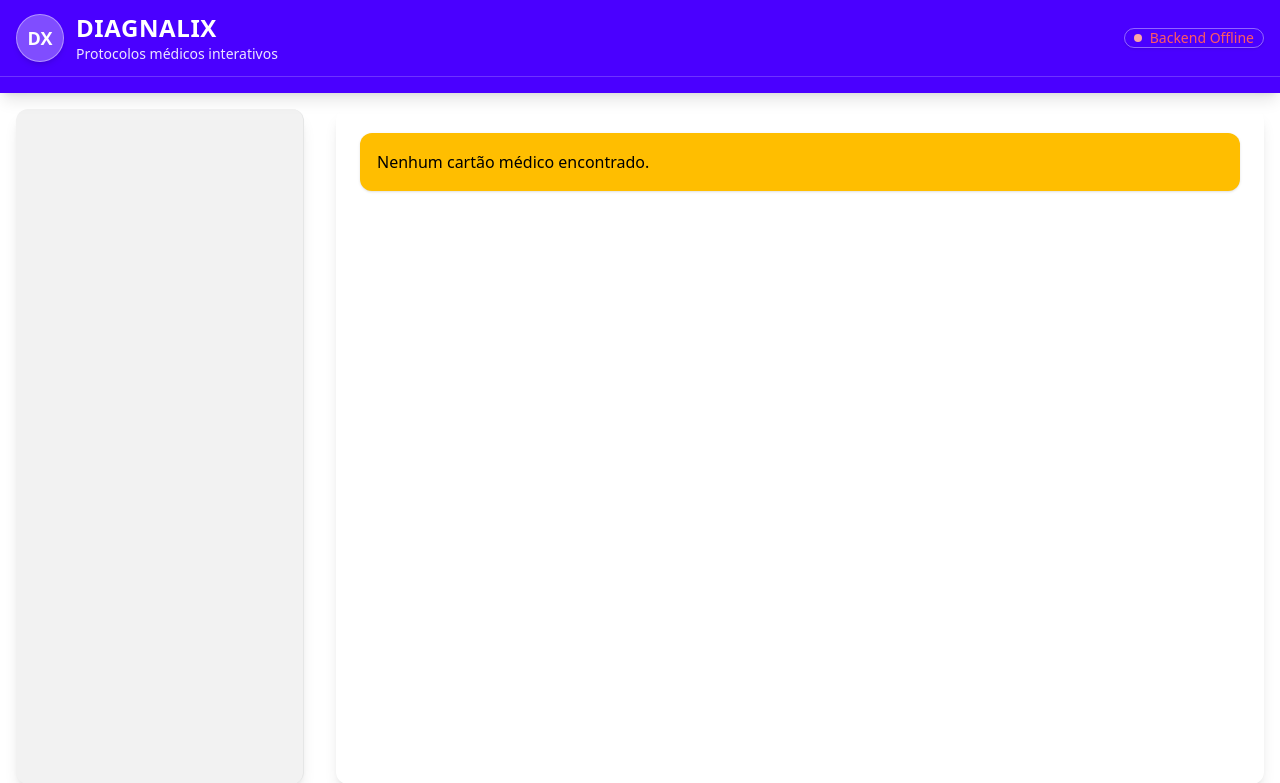
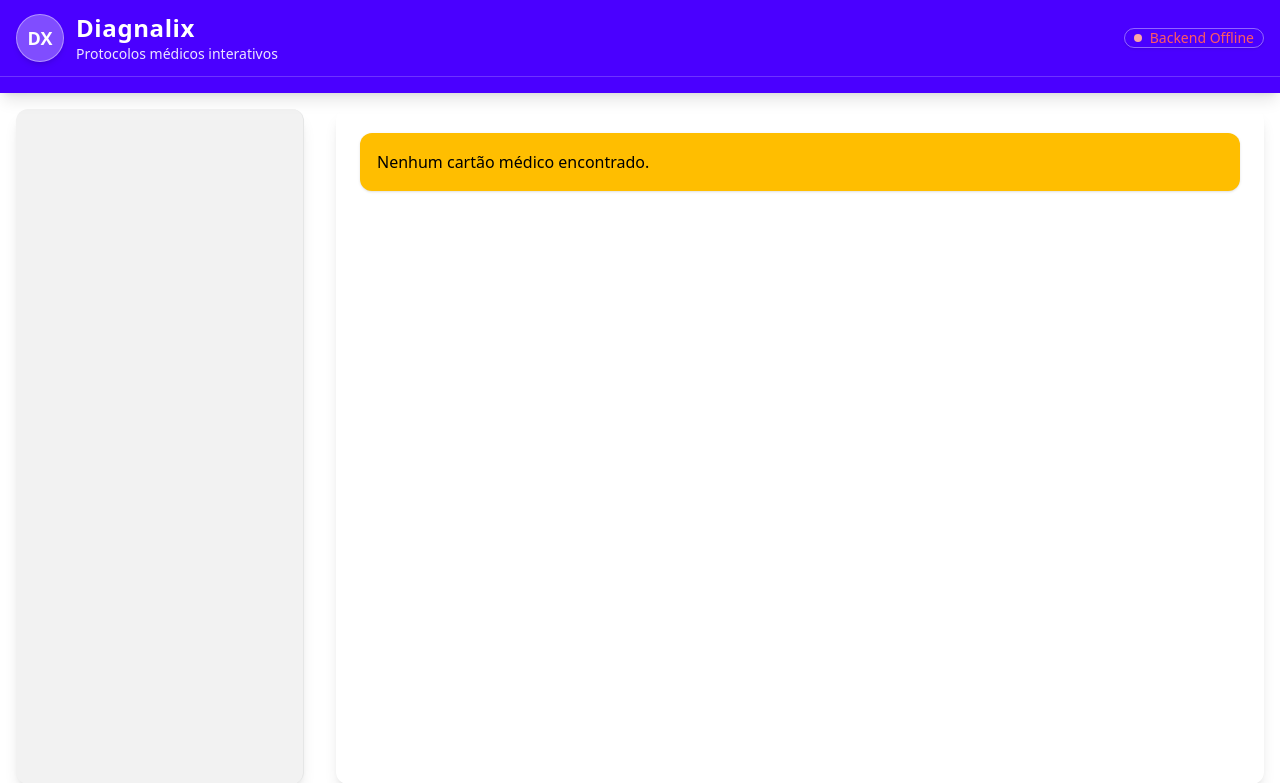
Before and after one commit to arleswasb/diagnalix, a Node server app: page / in a window 1280 px wide. Shown: the top 783 px of the page. Run offline with Node 20, Linux system fonts and the light colour scheme; data that the repository does not hold is empty; some libraries are stand-ins or nearby versions.

Commit message:
atualização do cartao1

```diff
--- a/node_api/src/views/index.ejs
+++ b/node_api/src/views/index.ejs
@@ -18,7 +18,7 @@
                     DX
                 </div>
                 <div>
-                    <h1 class="text-xl md:text-2xl font-extrabold tracking-wide">DIAGNALIX</h1>
+                    <h1 class="text-xl md:text-2xl font-extrabold tracking-wide">Diagnalix</h1>
                     <p class="text-xs md:text-sm text-white/90">Protocolos médicos interativos</p>
                 </div>
                 </div>
```
